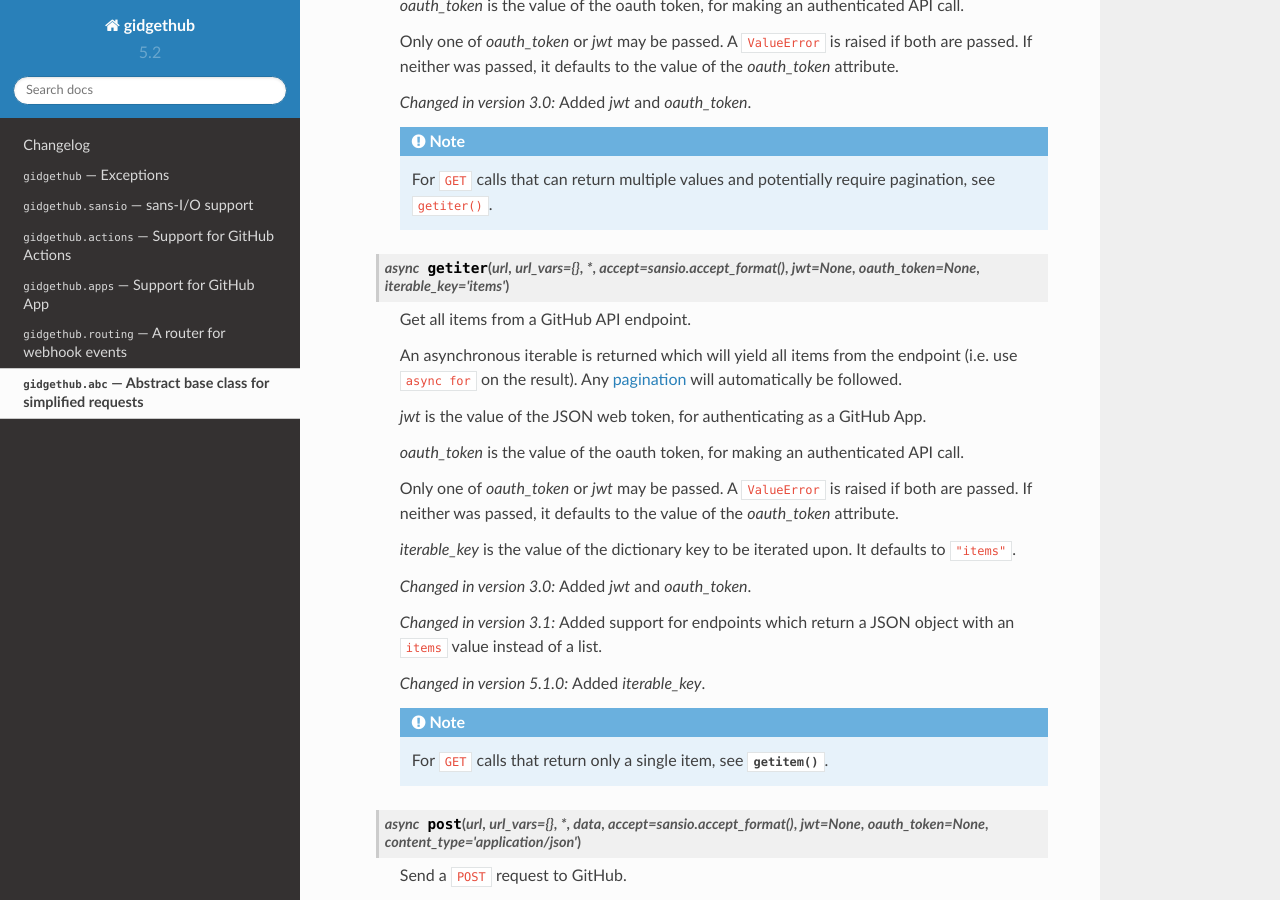
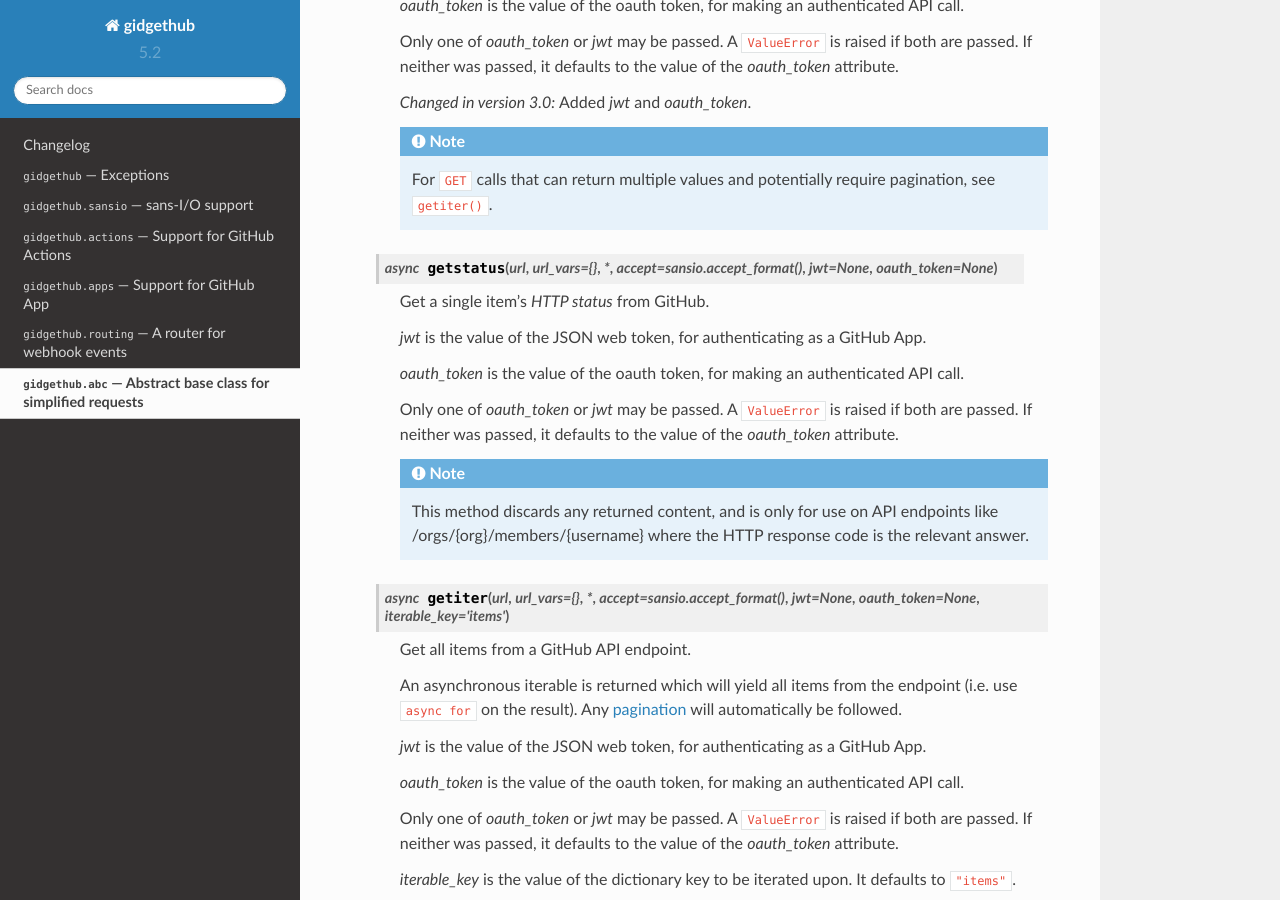
Before and after one commit to gidgethub/gidgethub, a Sphinx documentation site: the page built from docs/abc.rst, in a window 1280 px wide and 900 px high, scrolled down 2065 px. Built offline with Sphinx 7.4.7 and the Read the Docs theme 2.0.0, drawn with Linux system fonts in a browser that asks for light colours; pages that are not in the unit, such as notebooks, are missing from menus.

Commit message:
Add documentation for getstatus()

```diff
--- a/docs/abc.rst
+++ b/docs/abc.rst
@@ -142,6 +142,25 @@
             For ``GET`` calls that can return multiple values and
             potentially require pagination, see ``getiter()``.
 
+    .. py:method:: getstatus(url, url_vars={}, *, accept=sansio.accept_format(), jwt=None, oauth_token=None)
+        :async:
+
+        Get a single item's *HTTP status* from GitHub.
+
+        *jwt* is the value of the JSON web token, for authenticating as a GitHub
+        App.
+
+        *oauth_token* is the value of the oauth token, for making an authenticated
+        API call.
+
+        Only one of *oauth_token* or *jwt* may be passed. A ``ValueError`` is
+        raised if both are passed. If neither was passed, it defaults to the
+        value of the *oauth_token* attribute.
+
+        .. note::
+            This method discards any returned content, and is only for use
+            on API endpoints like /orgs/{org}/members/{username} where the
+            HTTP response code is the relevant answer.
 
     .. py:method:: getiter(url, url_vars={}, *, accept=sansio.accept_format(), jwt=None, oauth_token=None, iterable_key="items")
         :async:
```
